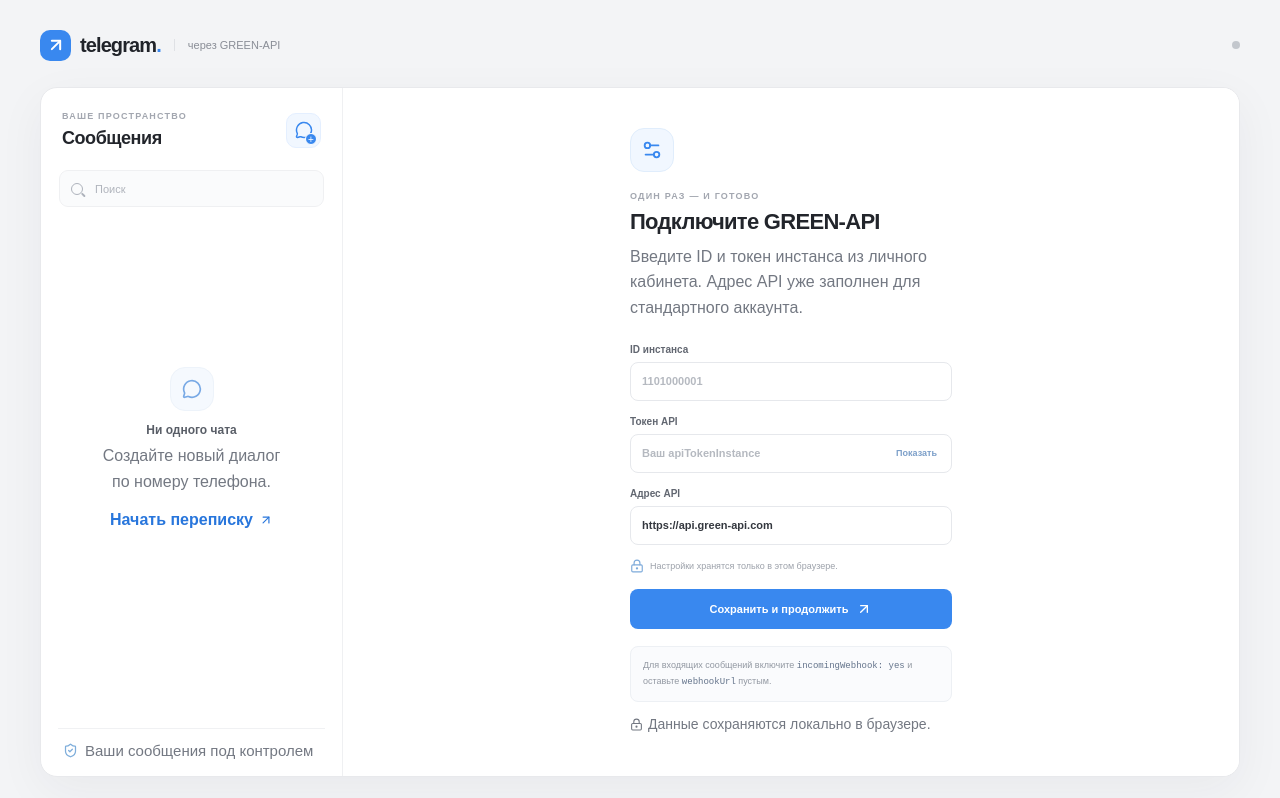
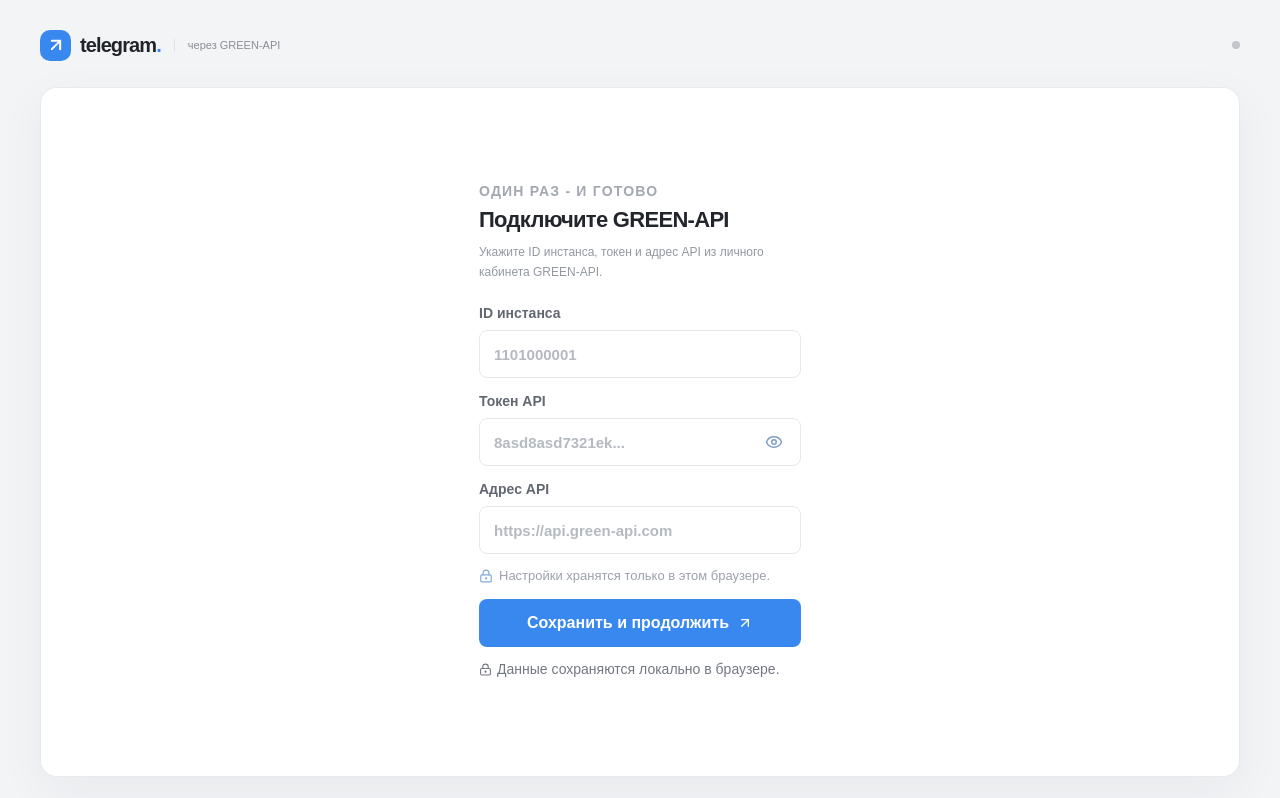
Before and after one commit to DmAlexandrovv/Messenger, a React (Vite) app: page / in a window 1280 px wide. Shown: the top 798 px of the page. Built offline with nearby package versions, Linux system fonts and the light colour scheme.

Commit message:
fix: UI исправления

```diff
--- a/src/App.tsx
+++ b/src/App.tsx
@@ -9,8 +9,8 @@
 import GlobalStyles from "./styles/GlobalStyles";
 import type { ConversationScreen } from "./types/ui";
 
-function getScreen(settingsOpen: boolean, showNewChat: boolean, chatId: string): ConversationScreen {
-  if (settingsOpen) return "settings";
+function getScreen(connected: boolean, showNewChat: boolean, chatId: string): ConversationScreen {
+  if (!connected) return "settings";
   if (showNewChat) return "new-chat";
   if (chatId) return "chat";
   return "empty";
@@ -19,18 +19,16 @@
 function ChatApplication() {
   const chat = useChatController();
   const [noticeOverride, setNoticeOverride] = useState("");
-  const screen = getScreen(chat.settingsOpen, chat.showNewChat, chat.chatId);
+  const screen = getScreen(Boolean(chat.credentials), chat.showNewChat, chat.chatId);
 
   return (
     <>
       <GlobalStyles />
       <AppShell>
-        <AppHeader
-          connected={Boolean(chat.credentials)}
-          onSettingsClick={() => chat.setSettingsOpen((open) => !open)}
-        />
+        <AppHeader connected={Boolean(chat.credentials)} onLogout={chat.logout} />
 
-        <ChatLayout aria-label="Чат Telegram">
+        <ChatLayout className={!chat.credentials ? "chat-layout auth-layout" : undefined} aria-label="Чат Telegram">
+          {chat.credentials && (
             <ChatSidebar
               contactName={chat.contactName}
               activePhone={chat.activePhone}
@@ -43,6 +41,7 @@
               }}
               onOpenChat={() => chat.setMobileChatOpen(true)}
             />
+          )}
 
           <ConversationPanel
             screen={screen}
@@ -58,7 +57,6 @@
             sending={chat.sending}
             scrollRef={chat.scrollRef}
             onSaveCredentials={chat.saveCredentials}
-            onCancelSettings={() => chat.setSettingsOpen(false)}
             onPhoneChange={chat.setPhoneInput}
             onCreateChat={chat.createChat}
             onDraftChange={chat.setDraft}
--- a/src/components/ChatSidebar.tsx
+++ b/src/components/ChatSidebar.tsx
@@ -34,7 +34,9 @@
         </div>
         <button type="button" className="icon-button new-chat-button" aria-label="Новый чат" onClick={onNewChat}>
           <MessageCircle size={18} />
-          <span className="plus-mark">+</span>
+          <span className="plus-mark" aria-hidden="true">
+            +
+          </span>
         </button>
       </div>
 
--- a/src/components/ConversationPanel.tsx
+++ b/src/components/ConversationPanel.tsx
@@ -32,7 +32,6 @@
   sending: boolean;
   scrollRef: RefObject<HTMLDivElement | null>;
   onSaveCredentials: (credentials: GreenApiCredentials) => void;
-  onCancelSettings: () => void;
   onPhoneChange: (phone: string) => void;
   onCreateChat: (event: FormEvent<HTMLFormElement>) => void;
   onDraftChange: (draft: string) => void;
@@ -62,7 +61,7 @@
       aria-label="Переписка"
     >
       {props.screen === "settings" && (
-        <ConversationSettings canReturn={Boolean(props.credentials)} onReturn={props.onCancelSettings}>
+        <ConversationSettings>
           <SettingsForm initialCredentials={props.credentials} onSave={props.onSaveCredentials} />
         </ConversationSettings>
       )}
@@ -247,7 +246,7 @@
           </button>
         </form>
         <p className="compose-footnote">
-          Enter — отправить <span>·</span> Shift + Enter — новая строка
+          Enter - отправить <span>·</span> Shift + Enter - новая строка
         </p>
       </div>
     </>
--- a/src/components/ConversationSettings.tsx
+++ b/src/components/ConversationSettings.tsx
@@ -1,33 +1,14 @@
-import { ArrowLeft, LockKeyhole, Settings2 } from "lucide-react";
+import { LockKeyhole } from "lucide-react";
 import type { ReactNode } from "react";
 import { StyledSettingsCard } from "../styles/SettingsStyles";
 
-interface ConversationSettingsProps {
-  children: ReactNode;
-  canReturn: boolean;
-  onReturn: () => void;
-}
-
-export function ConversationSettings({ children, canReturn, onReturn }: ConversationSettingsProps) {
+export function ConversationSettings({ children }: { children: ReactNode }) {
   return (
     <StyledSettingsCard>
-      {canReturn && (
-        <button type="button" className="back-link" onClick={onReturn}>
-          <ArrowLeft size={15} /> Назад к чатам
-        </button>
-      )}
-      <div className="state-icon">
-        <Settings2 size={22} />
-      </div>
-      <span className="eyebrow">ОДИН РАЗ — И ГОТОВО</span>
+      <span className="eyebrow">ОДИН РАЗ - И ГОТОВО</span>
       <h2>Подключите GREEN-API</h2>
-      <p className="state-copy">
-        Введите ID и токен инстанса из личного кабинета. Адрес API уже заполнен для стандартного аккаунта.
-      </p>
+      <p className="state-copy">Укажите ID инстанса, токен и адрес API из личного кабинета GREEN-API.</p>
       {children}
-      <p className="api-setup-note">
-        Для входящих сообщений включите <code>incomingWebhook: yes</code> и оставьте <code>webhookUrl</code> пустым.
-      </p>
       <span className="setup-reminder">
         <LockKeyhole size={13} /> Данные сохраняются локально в браузере.
       </span>
--- a/src/components/SettingsForm.tsx
+++ b/src/components/SettingsForm.tsx
@@ -1,5 +1,5 @@
 import { useState, type FormEvent } from "react";
-import { ArrowUpRight, LockKeyhole } from "lucide-react";
+import { ArrowUpRight, Eye, EyeOff, LockKeyhole } from "lucide-react";
 import type { GreenApiCredentials } from "../types/greenApi";
 import {
   Field,
@@ -19,7 +19,7 @@
 export function SettingsForm({ initialCredentials, onSave }: SettingsFormProps) {
   const [idInstance, setIdInstance] = useState(initialCredentials?.idInstance ?? "");
   const [apiTokenInstance, setApiTokenInstance] = useState(initialCredentials?.apiTokenInstance ?? "");
-  const [apiUrl, setApiUrl] = useState(initialCredentials?.apiUrl ?? "https://api.green-api.com");
+  const [apiUrl, setApiUrl] = useState(initialCredentials?.apiUrl ?? "");
   const [showToken, setShowToken] = useState(false);
 
   function handleSubmit(event: FormEvent<HTMLFormElement>) {
@@ -52,15 +52,16 @@
             type={showToken ? "text" : "password"}
             value={apiTokenInstance}
             onChange={(event) => setApiTokenInstance(event.target.value)}
-            placeholder="Ваш apiTokenInstance"
+            placeholder="8asd8asd7321ek..."
             required
           />
           <FieldAction
             type="button"
             aria-label={showToken ? "Скрыть токен" : "Показать токен"}
+            title={showToken ? "Скрыть токен" : "Показать токен"}
             onClick={() => setShowToken((value) => !value)}
           >
-            {showToken ? "Скрыть" : "Показать"}
+            {showToken ? <EyeOff size={18} /> : <Eye size={18} />}
           </FieldAction>
         </InputWithAction>
       </Field>
--- a/src/hooks/useChatController.ts
+++ b/src/hooks/useChatController.ts
@@ -45,7 +45,6 @@
 
 export function useChatController() {
   const [credentials, setCredentials] = useState(readCredentials);
-  const [settingsOpen, setSettingsOpen] = useState(() => !readCredentials());
   const [phoneInput, setPhoneInput] = useState("");
   const [activePhone, setActivePhone] = useState("");
   const [chatId, setChatId] = useState("");
@@ -93,9 +92,29 @@
       return;
     }
     setCredentials(next);
-    setSettingsOpen(false);
     setError("");
-    setNotice("Подключение настроено — можно создать чат.");
+    setNotice("Подключение настроено - можно создать чат.");
+  }
+
+  function logout() {
+    try {
+      localStorage.removeItem(SETTINGS_KEY);
+    } catch {
+      setError("Не удалось удалить настройки из локального хранилища браузера.");
+      return;
+    }
+
+    setCredentials(null);
+    setPhoneInput("");
+    setActivePhone("");
+    setChatId("");
+    setContactName("");
+    setMessages([]);
+    setDraft("");
+    setShowNewChat(false);
+    setMobileChatOpen(false);
+    setError("");
+    setNotice("");
   }
 
   async function createChat(event: FormEvent<HTMLFormElement>) {
@@ -171,8 +190,6 @@
 
   return {
     credentials,
-    settingsOpen,
-    setSettingsOpen,
     phoneInput,
     setPhoneInput,
     activePhone,
@@ -193,6 +210,7 @@
     isReceiving,
     scrollRef,
     saveCredentials,
+    logout,
     createChat,
     sendMessage,
     resetChat,
--- a/src/styles/GlobalStyles.ts
+++ b/src/styles/GlobalStyles.ts
@@ -23,6 +23,10 @@
 }
 
 @media (min-width: 761px) {
+  :root {
+    font-size: 16px;
+  }
+
   .topbar {
     gap: 16px;
     height: 52px;
@@ -109,8 +113,7 @@
   .conversation-empty h2 {
     font-size: 32px;
   }
-  .conversation-empty > p,
-  .state-copy {
+  .conversation-empty > p {
     font-size: 15px;
   }
   .start-chat-cta {
@@ -337,9 +340,28 @@
   border-radius: 50%;
   background: var(--blue);
   color: white;
-  font:
-    500 10px "DM Sans",
-    sans-serif;
+  font-family: "DM Sans", sans-serif;
+  font-size: 0;
+  transform: translateX(1px);
+}
+.plus-mark::before,
+.plus-mark::after {
+  position: absolute;
+  top: 50%;
+  left: 50%;
+  display: block;
+  transform: translate(-50%, -50%);
+  border-radius: 1px;
+  background: white;
+  content: "";
+}
+.plus-mark::before {
+  width: 6px;
+  height: 1.5px;
+}
+.plus-mark::after {
+  width: 1.5px;
+  height: 6px;
 }
 .sidebar-search {
   display: flex;
@@ -638,7 +660,7 @@
 .state-copy {
   margin: 9px 0 23px;
   color: #9398a1;
-  font-size: 11px;
+  font-size: 12px;
   line-height: 1.7;
 }
 .new-chat-form {
@@ -1062,9 +1084,13 @@
     font-size: 15px;
   }
 
+  .new-chat-state > .state-copy,
+  .new-chat-form > label {
+    font-size: 15px;
+  }
+
   .sidebar-blank > span,
   .chat-list-preview,
-  .state-copy,
   .conversation-empty > p {
     color: #737882;
     font-size: 16px;
@@ -1091,6 +1117,55 @@
   .sidebar-blank > button,
   .primary-button,
   .start-chat-cta {
+    font-size: 16px;
+  }
+
+  .settings-state > .eyebrow {
+    font-size: 14px;
+  }
+
+  .settings-state > .api-setup-note {
+    font-size: 14px;
+    line-height: 1.7;
+  }
+
+  .settings-state > .api-setup-note code {
+    font-size: 14px;
+  }
+
+  .settings-state > .setup-reminder {
+    font-size: 14px;
+  }
+
+  .eyebrow {
+    font-size: 14px;
+  }
+
+  .plus-mark {
+    font-size: 0;
+  }
+
+  .chat-list-preview,
+  .sidebar-blank > span {
+    font-size: 16px;
+  }
+
+  .chat-list-time,
+  .date-divider span,
+  .message-meta,
+  .draft-count,
+  .compose-footnote,
+  .setup-reminder {
+    font-size: 13px;
+  }
+
+  .compose-hint,
+  .floating-status,
+  .header-contact-state {
+    font-size: 15px;
+  }
+
+  .toast {
     font-size: 16px;
   }
 }
--- a/src/styles/LayoutStyles.ts
+++ b/src/styles/LayoutStyles.ts
@@ -26,6 +26,10 @@
   background: #fff;
   box-shadow: 0 14px 48px rgb(33 42 58 / 5%);
 
+  &.auth-layout {
+    grid-template-columns: minmax(0, 1fr);
+  }
+
   @media (max-width: 760px) {
     position: relative;
     display: block;
--- a/src/styles/SettingsStyles.ts
+++ b/src/styles/SettingsStyles.ts
@@ -7,22 +7,22 @@
 
 export const Field = styled.label`
   display: grid;
-  gap: 7px;
+  gap: 9px;
   color: #626771;
-  font-size: 10px;
+  font-size: 14px;
   font-weight: 600;
 `;
 
 export const Input = styled.input`
   width: 100%;
-  height: 39px;
-  padding: 0 11px;
+  height: 48px;
+  padding: 0 14px;
   border: 1px solid #e6e8ec;
   border-radius: 8px;
   outline: 0;
   background: #fff;
   color: #34383f;
-  font-size: 11px;
+  font-size: 15px;
 
   &::placeholder {
     color: #b5b9c0;
@@ -46,11 +46,15 @@
   position: absolute;
   top: 50%;
   right: 9px;
+  display: grid;
+  width: 36px;
+  height: 36px;
   transform: translateY(-50%);
+  place-items: center;
   border: 0;
   background: transparent;
   color: #7c9fc9;
-  font-size: 9px;
+  cursor: pointer;
 `;
 
 export const PrivacyNote = styled.p`
@@ -59,7 +63,7 @@
   gap: 6px;
   margin: -1px 0 0;
   color: #9ca1aa;
-  font-size: 9px;
+  font-size: 13px;
 
   svg {
     color: #7daada;
@@ -68,7 +72,7 @@
 
 export const PrimaryButton = styled.button`
   display: inline-flex;
-  min-height: 40px;
+  min-height: 48px;
   align-items: center;
   justify-content: center;
   gap: 8px;
@@ -77,7 +81,7 @@
   border-radius: 8px;
   background: #3988ef;
   color: #fff;
-  font-size: 11px;
+  font-size: 16px;
   font-weight: 600;
   transition: background 0.15s;
 
```
Also changed, not shown: src/components/AppHeader.tsx (+6 -6 lines). Lines whose indentation alone changed are shown as unchanged.
